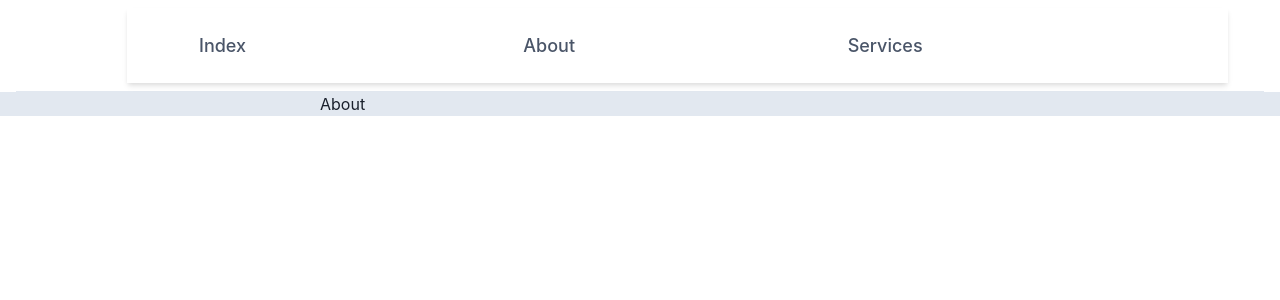
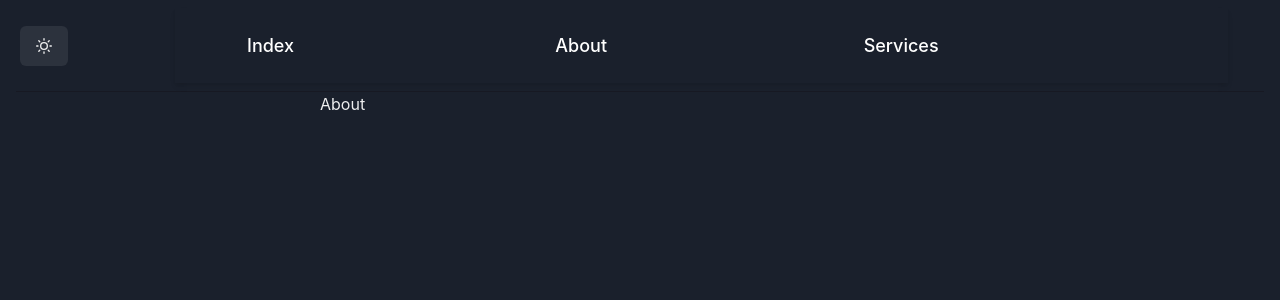
Before and after one commit to criptoflashes/nextProfileApp, a Next.js app: page /about in a window 1280 px wide. Shown: the top 300 px of the page. Built offline with nearby package versions, Linux system fonts and the light colour scheme.

Commit message:
add color mode

```diff
--- /dev/null
+++ b/chakra-ui/chakra-ui.custom-theme.ts
@@ -0,0 +1,12 @@
+import { extendTheme, type ThemeConfig } from '@chakra-ui/react'
+
+// 2. Add your color mode config
+const config: ThemeConfig = {
+  initialColorMode: 'dark',
+  useSystemColorMode: true,
+}
+
+// 3. extend the theme
+const theme = extendTheme({ config })
+
+export default theme
--- a/components/Container.js
+++ b/components/Container.js
@@ -1,6 +1,6 @@
 import Head from "next/head";
 import Navigation from "./Navigation";
-import { Flex, Box, Text } from "@chakra-ui/react";
+import { Flex, Box, Text, useColorModeValue} from "@chakra-ui/react";
 
 const Container = (props) => {
   return (
@@ -10,7 +10,7 @@ const Container = (props) => {
       </Head>
 
       <Navigation />
-      <Flex vW="100vW"  vH= '100vH' justifyContent={"center"} bg="gray.200">
+      <Flex vW="100vW"  vH= '100vH' justifyContent={"center"} bg={useColorModeValue('white', 'gray.800')}>
         <Box w={['80vW', '80vW', '50vW']} >{props.children}</Box>
       </Flex>
     </div>
--- a/components/Navigation.js
+++ b/components/Navigation.js
@@ -1,5 +1,5 @@
 import Link from "next/link";
-
+import ToggleColorMode from "./ToggleColorMode";
 import {
   Box,
   Flex,
@@ -34,8 +34,11 @@ function Navigation() {
   const { isOpen, onToggle } = useDisclosure();
 
   return (
+
+
     <Center>
       <Box mx="1rem" w="100%">
+
         <Flex
           bg={useColorModeValue("brand.100", "gray.800")}
           color={useColorModeValue("gray.600", "white")}
@@ -47,6 +50,7 @@ function Navigation() {
           borderColor={useColorModeValue("gray.200", "gray.900")}
           align={"center"}
         >
+          <ToggleColorMode/>
           <Flex
             flex={{ base: 1, md: "auto" }}
             ml={{ base: -2 }}
--- /dev/null
+++ b/components/ToggleColorMode.js
@@ -0,0 +1,20 @@
+import { Button, Box, Text, useColorModeValue } from "@chakra-ui/react";
+import { useColorMode } from "@chakra-ui/color-mode";
+import { MoonIcon, SunIcon } from "@chakra-ui/icons";
+
+
+const ToggleColorMode = () => {
+const{colorMode, toggleColorMode  } = useColorMode()
+
+    return(
+  <Box>
+        <Button onClick = { () => toggleColorMode() }>
+            {colorMode === 'dark'? <SunIcon/> : <MoonIcon/>}
+            </Button>
+{/*             <Box  bg={useColorModeValue('white', 'gray.800')} >
+                <Text>Change</Text>
+            </Box> */}
+            </Box>
+    )
+}
+export default ToggleColorMode
--- a/components/Users.js
+++ b/components/Users.js
@@ -1,5 +1,5 @@
 import Router  from "next/router";
-import { Text, Box, Flex, Spacer, Image, Stack } from "@chakra-ui/react";
+import { Text, Box, Flex, Spacer, Image, Stack, useColorModeValue } from "@chakra-ui/react";
 
 const Users = (props) => {
   return (
@@ -10,7 +10,7 @@ const Users = (props) => {
 
             key={u.id}
             justifyContent={"space-around"}
-            bg="white"
+            bg={useColorModeValue('white', 'gray.800')}
             my="1rem"
             py='1rem'
             alignItems={"center"}
--- a/pages/_app.tsx
+++ b/pages/_app.tsx
@@ -1,10 +1,13 @@
 import {ChakraProvider} from '@chakra-ui/react'
+import { ColorModeScript} from "@chakra-ui/color-mode"
+import theme from "../chakra-ui/chakra-ui.custom-theme"
 
 
 
 export default function App({ Component, pageProps}){
     return(
-        <ChakraProvider>
+        <ChakraProvider theme= {theme} >
+            <ColorModeScript initialColorMode={theme.config.initialColorMode}/>
         <Component {...pageProps} />
         </ChakraProvider>
 
--- a/pages/index.js
+++ b/pages/index.js
@@ -5,7 +5,8 @@ import Head from "next/head";
 import Users from '../components/Users'
 import fetch from 'isomorphic-fetch';
 import { Flex } from "@chakra-ui/react";
-
+import { extendTheme } from '@chakra-ui/react'
+import ToggleColorMode from '../components/ToggleColorMode'
 const Index = (props) => {
   /* console.log(props.users[7].name) */
   return (
@@ -13,8 +14,9 @@ const Index = (props) => {
       <Head>
         <title>MM-Home</title>
       </Head>
+      {/* <ToggleColorMode/> */}
+      <Users users={props.users}/>
 
-      <Users users={props.users}/>
     </Container>
   );
 ;
```
